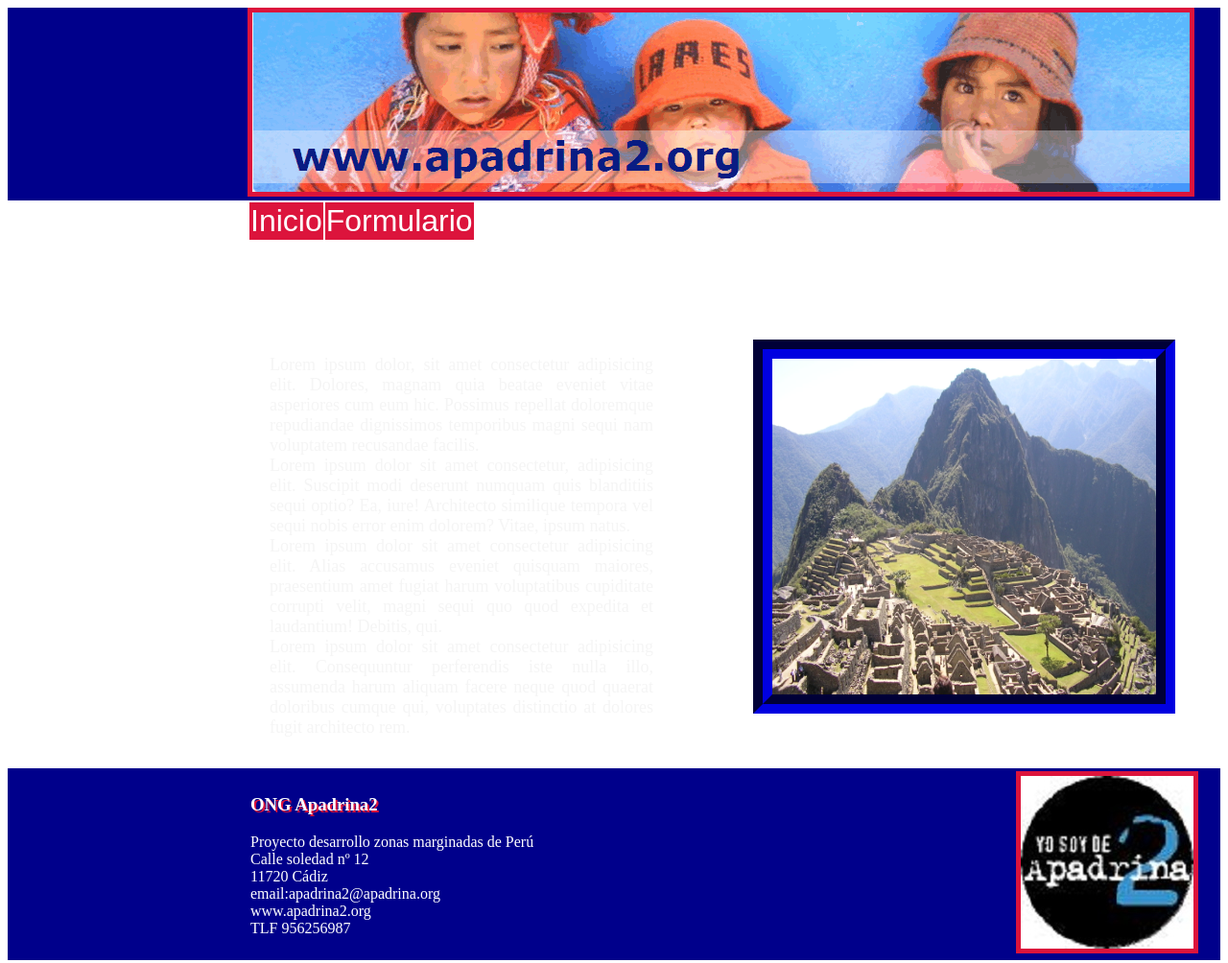
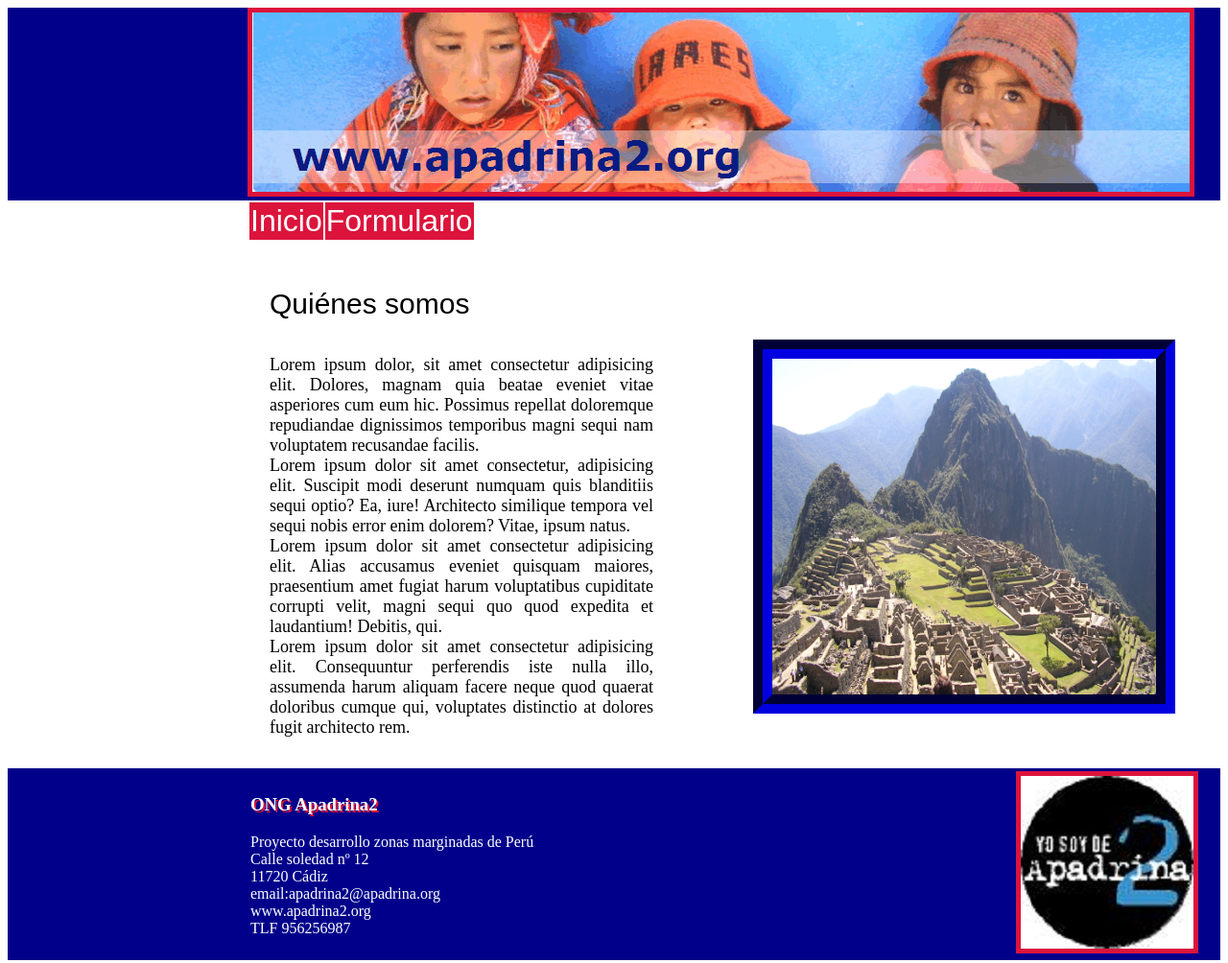
Before and after one commit to Anlopate/ProyectoInicial_DAW2, a plain HTML site: page index.html in a window 1280 px wide. Shown: the whole page at 96% size. Drawn offline with Linux system fonts and the light colour scheme.

Commit message:
actualizacion_4

```diff
--- a/estilo_formulario.css
+++ b/estilo_formulario.css
@@ -108,9 +108,9 @@ footer{
 .imagen{
     padding-left: 500px;
 }
+
 img{
     border-style: solid;
     border-color: crimson;
     border-width: 5px;
-
 }
--- a/estilo_index.css
+++ b/estilo_index.css
@@ -24,13 +24,11 @@ a{
 /*Estilo cuerpo de la página*/
 
 .texto{
-    background-color:crimson;
+
     margin-right: 1200px;
     margin-top: 20px;
     margin-left: 200px;
     margin-bottom: 0px;
-
-
 }
 .tabla2{
     margin-left: 70px;
@@ -42,7 +40,7 @@ a{
     font-weight: lighter;
     font-size: 30px;
     margin-bottom: 0%;
-    color: white;
+    color: black;
 }
 .fila3{
     text-align: center;
@@ -52,7 +50,7 @@ a{
     width: 400px;
     font-size: 18px;
     margin-top: 5px;
-    color:whitesmoke;
+    color: black;
 }
 /*Estilo imagen de cuerpo de la página*/
 .pichu{
```
